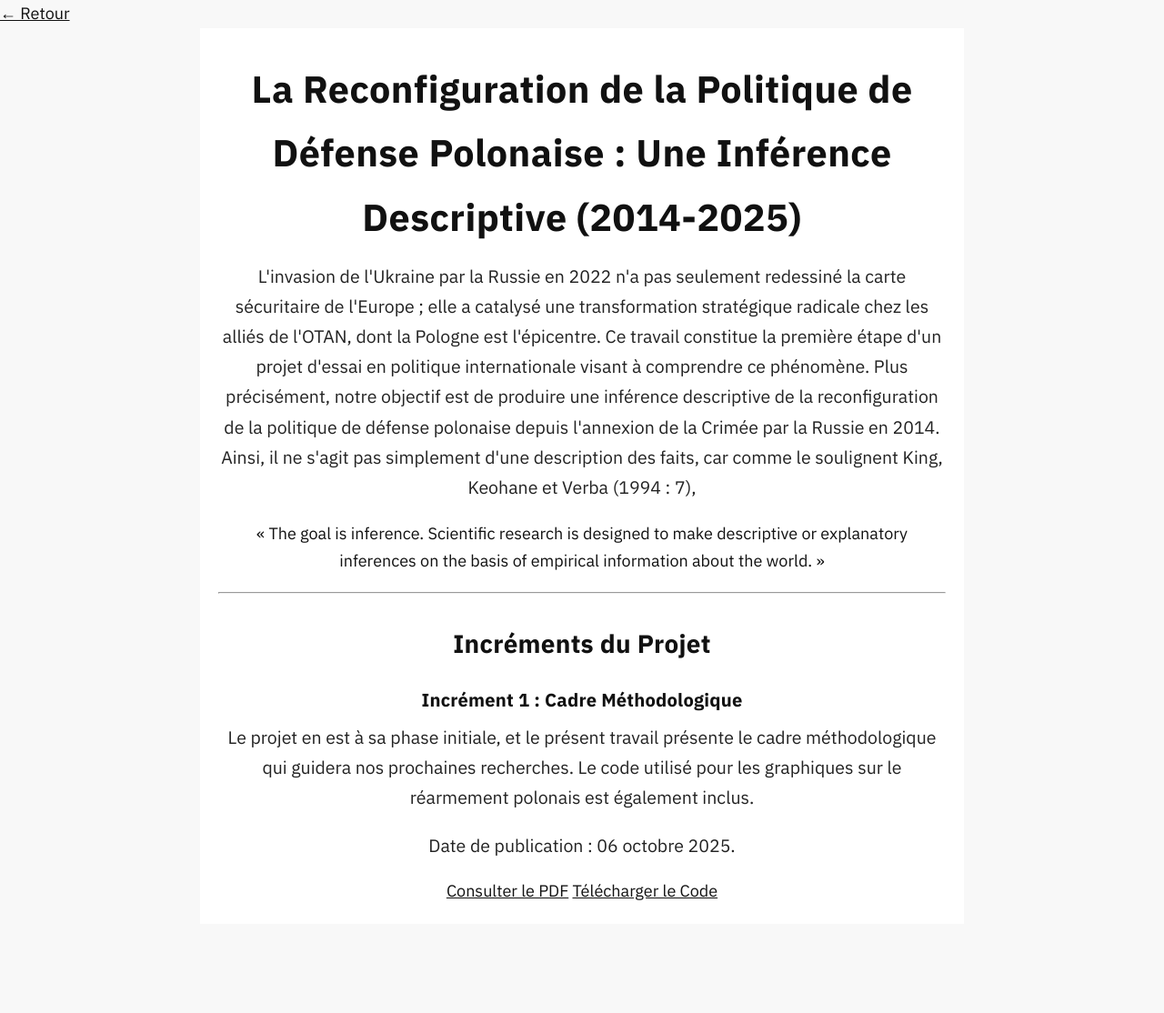
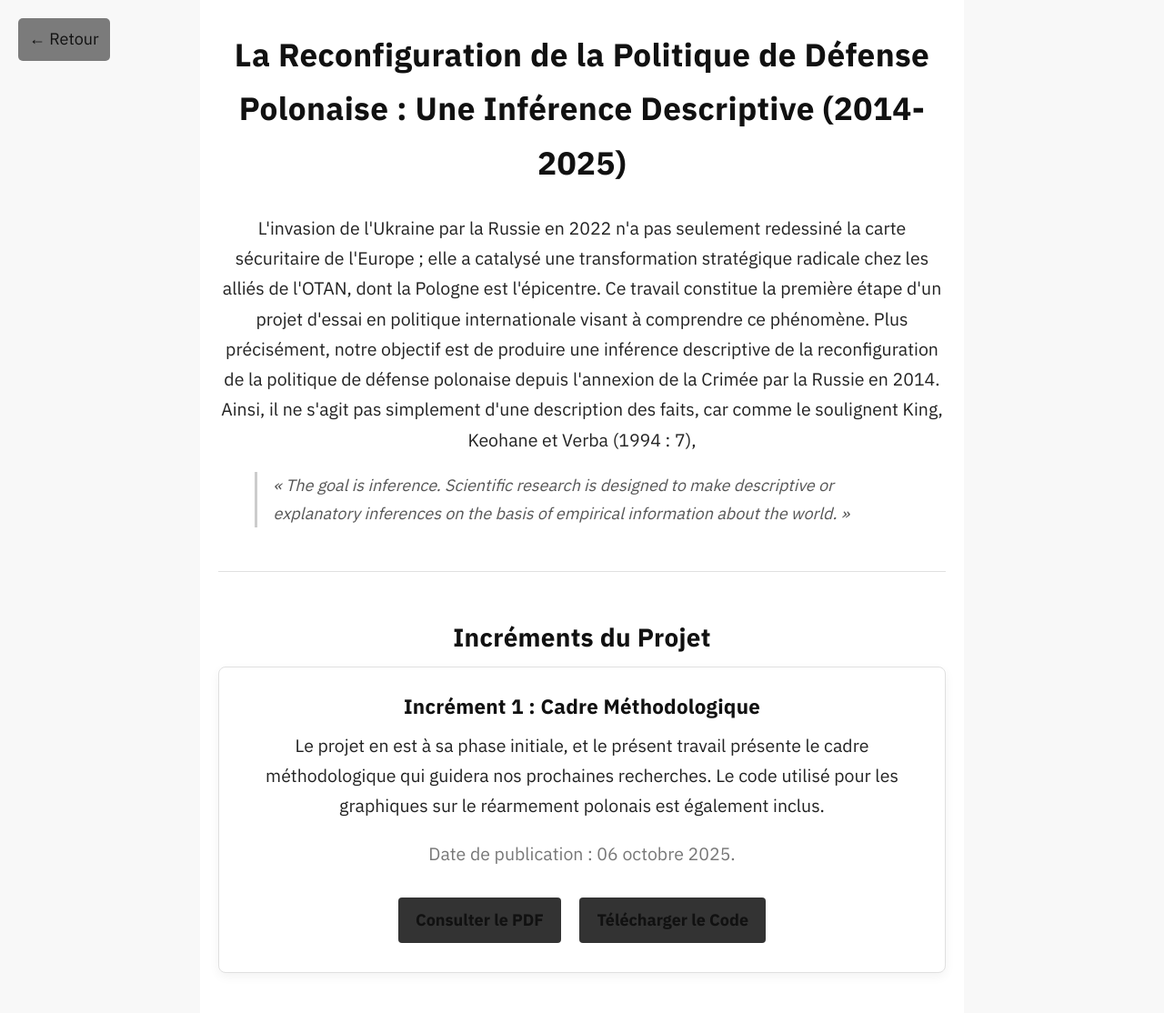
Before and after one commit to MADUP212/MADUP212.github.io, a Jekyll site: the page section/projets/rearmement_polonais.html, which Jekyll copies as it is, in a window 1280 px wide. Shown: the whole page at 91% size. Built offline with Jekyll 4.4.1, drawn with Linux system fonts in a browser that asks for light colours; before the commit the page ends 1016 px from its top, so only the background shows below that.

Commit message:
Update style.css

```diff
--- a/assets/style.css
+++ b/assets/style.css
@@ -282,3 +282,86 @@ a:hover {
 .page-container p {
     text-align: center;
 }
+
+/* --- STYLES SPÉCIFIQUES PAGE RÉARMEMENT POLONAIS --- */
+
+.back-button {
+    position: absolute;
+    top: 20px;
+    left: 20px;
+    color: #fff;
+    background-color: rgba(0, 0, 0, 0.5);
+    padding: 8px 12px;
+    text-decoration: none;
+    border-radius: 5px;
+    font-size: 1em;
+    z-index: 10;
+}
+
+.back-button:hover {
+    background-color: rgba(0, 0, 0, 0.7);
+}
+
+h1 {
+    font-size: 2.2rem;
+    margin-bottom: 1.5rem;
+}
+
+blockquote {
+    font-style: italic;
+    color: #555;
+    border-left: 3px solid #ccc;
+    padding-left: 1em;
+    margin: 1em auto;
+    max-width: 700px;
+    text-align: left;
+}
+
+hr {
+    border: none;
+    border-top: 1px solid #e0e0e0;
+    margin: 3rem 0;
+}
+
+.increment-card {
+    background-color: #fff;
+    border: 1px solid #e0e0e0;
+    border-radius: 8px;
+    padding: 1.5rem;
+    margin-bottom: 1.5rem;
+    box-shadow: 0 4px 12px rgba(0, 0, 0, 0.05);
+}
+
+.increment-card h3 {
+    margin-top: 0;
+    font-size: 1.4rem;
+}
+
+.increment-card .date {
+    color: #777;
+    margin-bottom: 1.5rem;
+}
+
+.increment-card p {
+    margin-top: 0;
+}
+
+.increment-links {
+    margin-top: 1rem;
+}
+
+.increment-links a {
+    display: inline-block;
+    margin: 0.5rem;
+    padding: 0.6rem 1.2rem;
+    background-color: #333;
+    color: #fff;
+    text-decoration: none;
+    border-radius: 4px;
+    font-weight: bold;
+    transition: background-color 0.2s;
+}
+
+.increment-links a:hover {
+    background-color: #555;
+}
```
